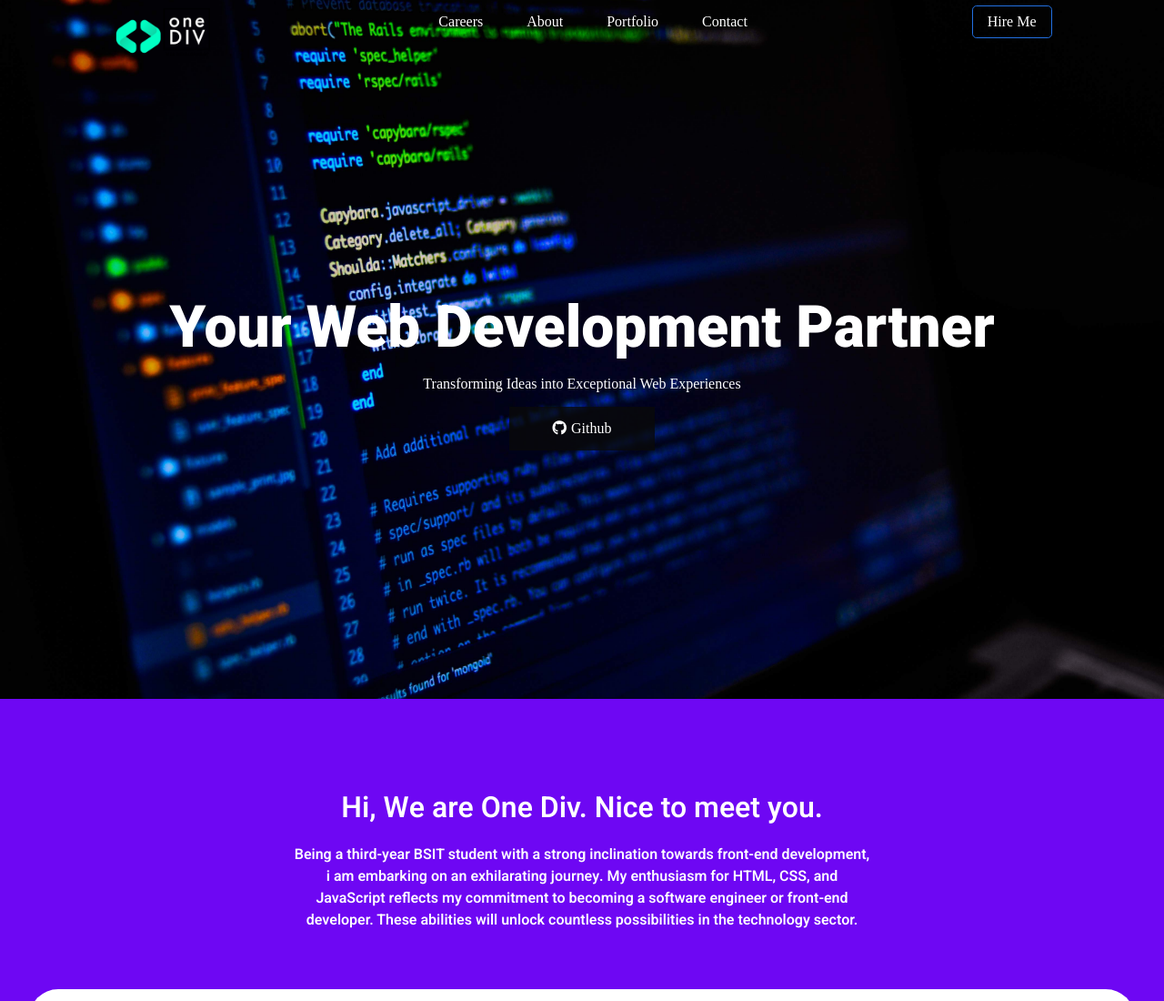
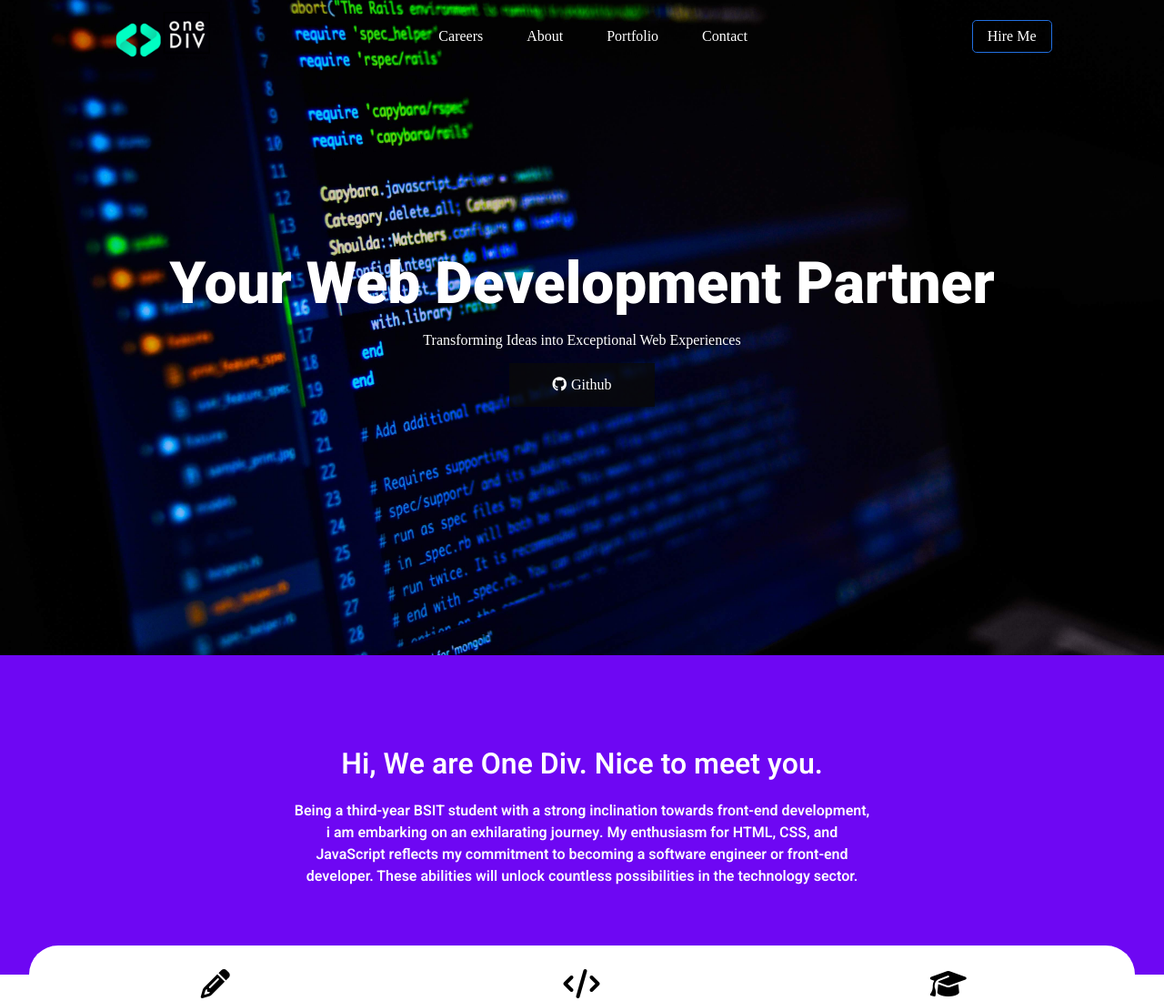
Before and after one commit to AlbenPH/Web, a plain HTML site: page index.html in a window 1280 px wide. Shown: the top 1100 px of the page at 91% size. Drawn offline with nearby package versions, Linux system fonts and the light colour scheme; a web font is replaced by a local one.

Commit message:
Navbar update

```diff
--- a/style.css
+++ b/style.css
@@ -15,15 +15,24 @@
 
     display: flex;
     justify-content: space-around;
-    height: 3rem;
+    height: 5rem;
     align-items: center;
     color: white;
     align-items: center;
+    position: fixed;
+    width: 100%;
+    z-index: 11;
+    transition: 1.5s ease-in-out;
 
-
-
-
-
+}
+.top .logo img{
+    display: flex;
+    align-items: center;
+    margin-bottom: 1.5rem;
+}
+.scroll{
+    background-color: black;
+    transition: 1.5s ease-in-out;
 
 }
 body{
```
